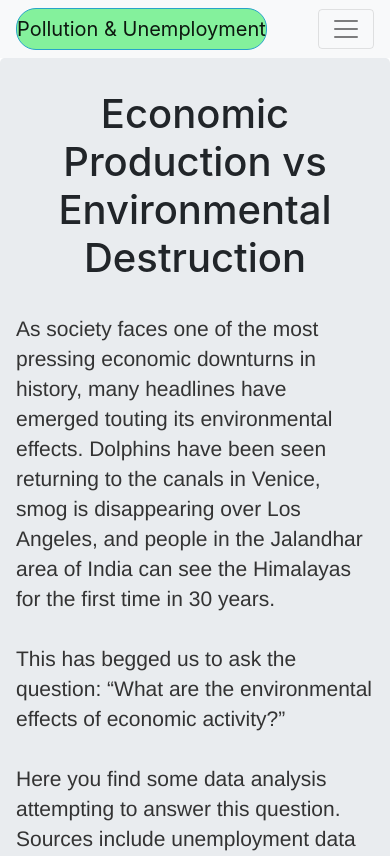
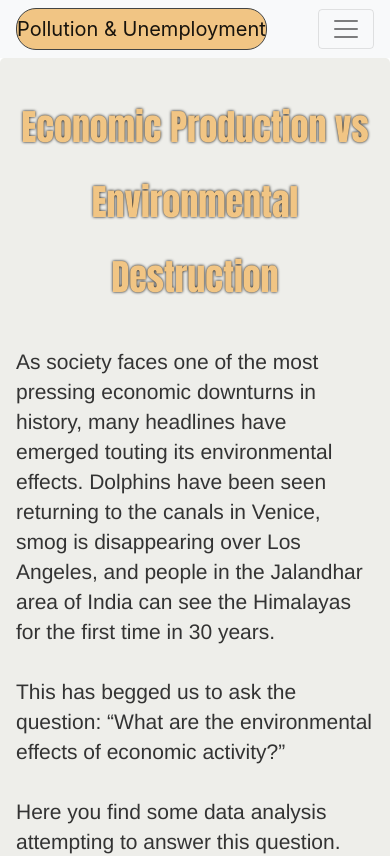
Before and after one commit to lisaashway/EconomicProduction-vs-Environment, a plain HTML site: page index.html in a window 390 px wide. Shown: the top 856 px of the page. Drawn offline with nearby package versions, Linux system fonts and the light colour scheme.

Commit message:
final upload

```diff
--- a/WebVisualizations/assets/styles.css
+++ b/WebVisualizations/assets/styles.css
@@ -1,4 +1,19 @@
 /* Styling for HTML elements */
+
+.jumbotron{
+    background-color: rgb(234, 235, 238);
+    border-color: #000000;
+}
+
+.header{
+    color: rgb(133, 223, 250);
+    font-family: "Impact", Helvetica, Arial, sans-serif;
+    font-size: 36px;
+    font-weight: 100;
+    line-height: 75px;
+    text-shadow: 0 0 3px #000000;
+    font-stretch: expanded;
+}
 
 .blue{
     align-items: flex-start;
@@ -7,7 +22,7 @@
     border-radius: 20px;
     border-style: solid;
     border-width: 1px;
-    border-color: rgb(40, 164, 201);
+    border-color: rgb(66, 68, 68);
     vertical-align: middle;
 
 }
@@ -25,22 +40,61 @@
 
 .reg-font{
     color:rgb(51, 51, 51);
-    font-family: "Helvetica Neue", Helvetica, Arial, sans-serif;
+    font-family: "Muli", Helvetica, Arial, sans-serif;
     font-size: 21px;
-    font-weight: 200;
+    font-weight: 100;
     line-height: 30px;
 }
 
 .reg-link{
     text-align: right;
-    color:rgb(40, 164, 201);
+    color: rgb(83, 83, 83);
     font-family: "Helvetica Neue", Helvetica, Arial, sans-serif;
     font-size: 21px;
-    font-weight: 300;
+    font-weight: 400;
     line-height: 30px;
 }
- @media (max-width: 600px){
+ @media (max-width: 1100px){
   .blue {
-    background: #84f19c;
+    background: #84f19c;}
+.header{
+    color:#84f19c;
+}
+.jumbotron{
+    background-color: rgb(234, 238, 234);
+}
+}
+
+@media (max-width: 900px){
+    .blue {
+      background: #c4aae5;
+    }
+    .header{
+        color:#c4aae5;
+    }
+    .jumbotron{
+        background-color: rgb(236, 234, 238);
   }
 }
+@media (max-width: 700px){
+    .blue {
+    background: #f3bcdd;
+    }
+    .header{
+    color:#f3bcdd;
+    }
+    .jumbotron{
+    background-color: rgb(238, 234, 234);
+    }
+}
+
+  @media (max-width: 500px){
+    .blue {
+      background: #f1c584;
+    }
+    .header{
+        color:#f1c584;
+    }
+    .jumbotron{
+        background-color: rgb(238, 238, 234);
+  }
--- a/index.html
+++ b/index.html
@@ -38,7 +38,7 @@
 
 <body>
     <div class="jumbotron">
-        <h1 class = "text-center">Economic Production vs Environmental Destruction</h1><br>
+        <h1 class = "header text-center">Economic Production vs Environmental Destruction</h1><br>
             <p class = "reg-font">As society faces one of the most pressing economic downturns in history,
              many headlines have emerged touting its environmental effects. Dolphins have been
              seen returning to the canals in Venice, smog is disappearing over Los Angeles,
@@ -51,7 +51,7 @@
     </div>
     <div class = "jumbotron">
         <div>
-            <h1 class ="text-center">Visualizations<Br></h1>
+            <h1 class ="header text-center">Visualizations<Br></h1>
         </div>
         <div class="row">
             <div class="col-md-6">
```
